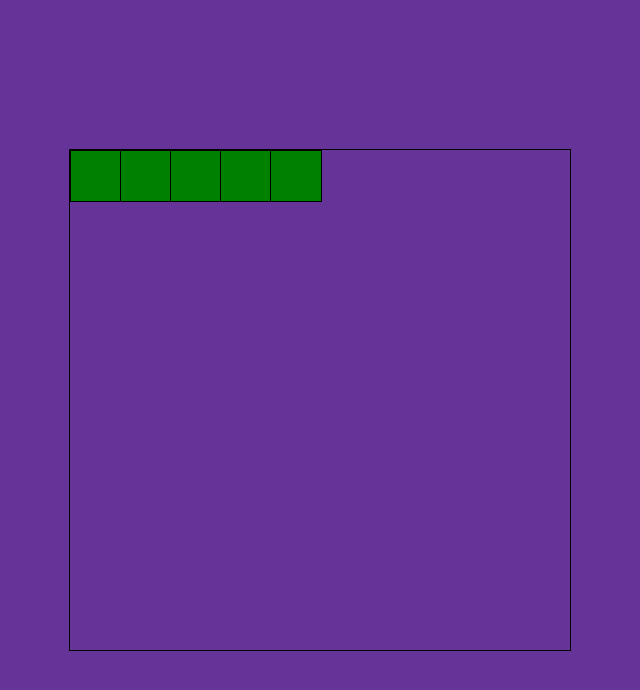
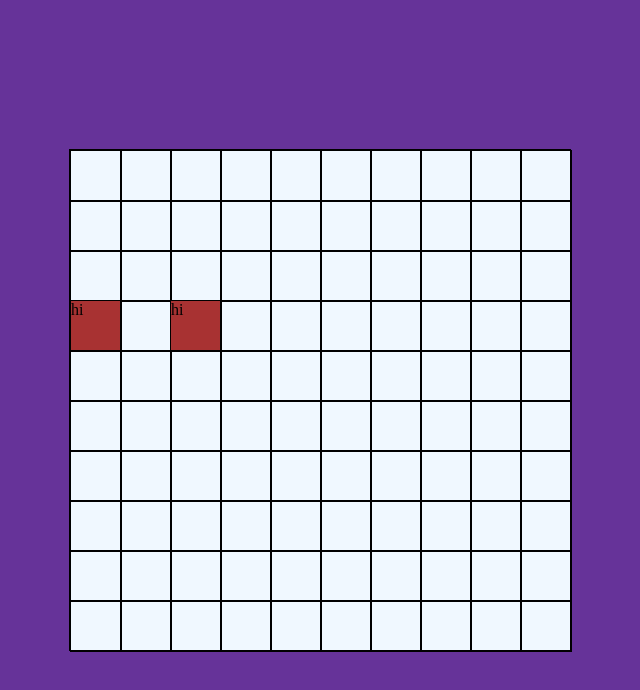
Before and after one commit to darian-980/project-battleship-0, a website built with webpack: page src/template.html in a window 1280 px wide. Shown: the whole page, without its empty margins (320-960 px from the left). Built offline with nearby package versions, Linux system fonts and the light colour scheme; a web font is replaced by a local one.

Commit message:
plots are now constructed via js (100 plots), plots are managed via the boardArray, where an index can be calculated based off coordinates, another function is added to change the class based on the calculated index.

```diff
--- a/src/main.js
+++ b/src/main.js
@@ -1,7 +1,7 @@
 import { ship, gameboard, player } from "../battleship_module.js";
 import "./styles.css";
 
-function runGame(){
+function runGame() {
 
     const player1 = player();
     const player2 = player();
@@ -10,4 +10,51 @@ function runGame(){
 
 }
 
-runGame();
+// runGame();
+
+function calcBoardIndex(x, y) { //calculates the index of the plot rather than just iterating
+    const Ycalc = (y - 1) * 10;
+    const Xcalc = x - 1;
+    const indexCalc = Xcalc + Ycalc;
+    return indexCalc;
+}
+
+function displayPlot(x, y, newClassName = "hitClass") { //changes the classname of the plot to change the bg color
+    const index = calcBoardIndex(x, y);
+    boardArray[index].className = newClassName;
+    boardArray[index].textContent = "hi";
+    console.log(boardArray[index]);
+}
+
+const boardArray = [];
+
+(function () {
+    console.log("test");
+
+    const grabBoard = document.getElementsByClassName("board")[0]; //grabs the first (and only) board in the array;
+
+    var axisCounterX = 1;
+    var axisCounterY = 1;
+
+    for (let i = 0; i < 100; i++) { // construct base plots with coordinates
+        const plot = document.createElement("div");
+        plot.setAttribute("x", axisCounterX);
+        plot.setAttribute("y", axisCounterY);
+        // plot.textContent = `${axisCounterX},${axisCounterY}`; // for debugging
+        if (axisCounterX === 10) {
+            axisCounterX = 1;
+            axisCounterY += 1;
+        } else {
+            axisCounterX += 1;
+        }
+        grabBoard.appendChild(plot);
+        boardArray.push(plot);
+    }
+
+    console.log(boardArray);
+
+    console.log("index: " + calcBoardIndex(3, 4))
+
+    displayPlot(3, 4);
+    displayPlot(1, 4);
+})();
--- a/src/styles.css
+++ b/src/styles.css
@@ -1,6 +1,7 @@
 /* styles.css */
-html, body {
-    height: 100%;
+html,
+body {
+  height: 100%;
 }
 
 body {
@@ -23,11 +24,16 @@ body {
   grid-template-rows: repeat(10, 50px);
   border-color: black;
   border: 1px solid black;
+  background-color: aliceblue;
+}
+
+.hitClass {
+  background-color: #a83232;
 }
 
 .board div {
   height: 100%;
   width: 100%;
-  background-color: green;
+  /* background-color: green; */
   border: 1px solid black;
 }
```
Also changed, not shown: src/template.html (+95 -0 lines).
